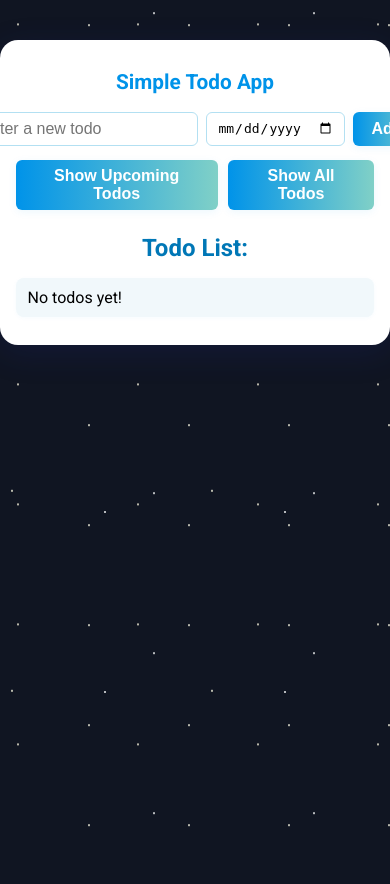
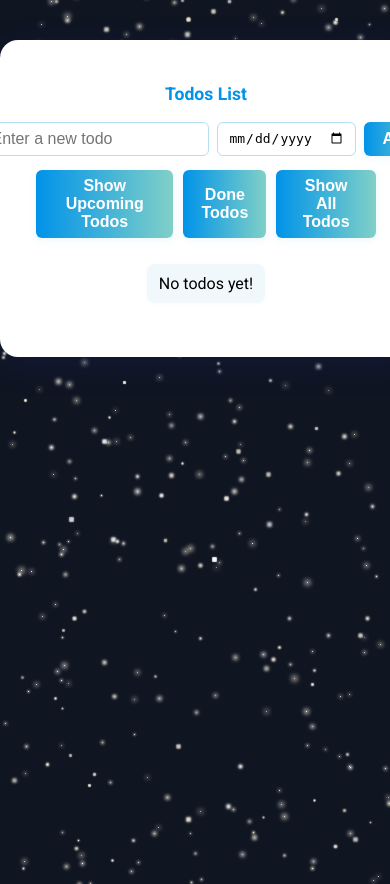
Before and after one commit to ATP-MiNTo/summerthing, a FastAPI app: page / in a window 390 px wide; the page is wider, and only the part inside the window is pictured. Run offline with FastAPI, Linux system fonts and the light colour scheme.

Commit message:
Enhance Todo app functionality and UI: - Update README with detailed features and usage instructions - Implement toggle functionality for todos with status updates - Add filtering routes for done and undone todos - Improve styling for todo items and buttons - Introduce falling star animation for a dynamic background

```diff
--- a/main.py
+++ b/main.py
@@ -9,6 +9,7 @@ from routes.add import router as add_router
 from routes.delete import router as delete_router
 from routes.edit import router as edit_router
 from routes.filter import router as filter_router
+from routes.toggle import router as toggle_router
 
 app = FastAPI()
 app.mount("/static", StaticFiles(directory="static"), name="static")
@@ -18,6 +19,7 @@ app.include_router(add_router)
 app.include_router(delete_router)
 app.include_router(edit_router)
 app.include_router(filter_router)
+app.include_router(toggle_router)
 
 @app.get("/", response_class=HTMLResponse)
 def read_root(request: Request):
--- a/models.py
+++ b/models.py
@@ -5,3 +5,4 @@ class Todo(BaseModel):
     id: int
     item: str
     due_date: date
+    status: str = "Undone"
--- a/static/themes.css
+++ b/static/themes.css
@@ -1,3 +1,47 @@
+/* Todo status coloring */
+/* Todo status coloring */
+.todo-item.done {
+    background: #B2FBA5 !important;
+}
+.todo-item.undone {
+    background: #FF746C !important;
+}
+.toggle-btn {
+    /* Use the same style as other buttons */
+    background: linear-gradient(90deg, #0093e9 0%, #80d0c7 100%) !important;
+    color: #fff !important;
+    border-radius: 6px;
+    border: none;
+    padding: 7px 18px;
+    font-size: 1em;
+    font-weight: 600;
+    cursor: pointer;
+    box-shadow: 0 2px 8px rgba(0,147,233,0.08);
+    transition: background 0.2s, transform 0.1s;
+    margin-right: 8px;
+}
+.toggle-btn:hover {
+    background: linear-gradient(90deg, #0077b6 0%, #48c6ef 100%) !important;
+    transform: translateY(-2px) scale(1.04);
+}
+/* Falling star animation */
+.falling-star {
+    position: fixed;
+    border-radius: 50%;
+    pointer-events: none;
+    z-index: 0;
+    will-change: top, left, opacity;
+    transition: opacity 0.3s;
+    background: white;
+    box-shadow: 0 0 6px 2px #fffbe7, 0 0 12px 4px #fff8dc;
+    animation: star-glow 2.5s infinite alternate;
+}
+
+@keyframes star-glow {
+    0% { filter: brightness(1.2); opacity: 0.85; }
+    50% { filter: brightness(2.2); opacity: 1; }
+    100% { filter: brightness(0.7); opacity: 0.7; }
+}
 body {
     background: #101522;
     font-family: 'Roboto', Arial, sans-serif;
@@ -5,34 +49,73 @@ body {
     min-height: 100vh;
     position: relative;
     overflow-x: hidden;
+.container {
+    background: #fff;
+    min-width: 340px;
+    max-width: 700px;
+    width: auto;
+    margin: 40px auto 0 auto;
+    border-radius: 18px;
+    box-shadow: 0 8px 32px 0 rgba(31, 38, 135, 0.2);
+    padding: 32px 36px 28px 36px;
+    position: relative;
+    z-index: 1;
+    overflow-x: auto;
+    display: flex;
+    flex-direction: column;
+    align-items: center;
+    justify-content: center;
 }
 
 body::before {
-    content: '';
+    content: none;
+}
+
+.falling-star {
     position: fixed;
     top: 0;
-    left: 0;
-    width: 100vw;
-    height: 100vh;
+    border-radius: 50%;
+    pointer-events: none;
     z-index: 0;
-    pointer-events: none;
-    background:
-        radial-gradient(circle, #fff8e1 1.2px, transparent 1.2px) 20vw 10vh/120px 120px repeat,
-        radial-gradient(circle, #fff 1.2px, transparent 1.2px) 60vw 30vh/160px 160px repeat,
-        radial-gradient(circle, #fffde4 1.5px, transparent 1.5px) 80vw 70vh/200px 200px repeat,
-        radial-gradient(circle, #fffbe7 1.1px, transparent 1.1px) 10vw 80vh/100px 100px repeat,
-        radial-gradient(circle, #fff 1.3px, transparent 1.3px) 50vw 50vh/180px 180px repeat;
-    opacity: 0.7;
+    opacity: 0.85;
+    background: white;
+    box-shadow: 0 0 6px 2px #fffbe7, 0 0 12px 4px #fff8dc;
+    animation: fall 4s linear infinite;
+}
+
+@keyframes fall {
+    0% {
+        transform: translateY(-10vh) scale(1);
+        opacity: 0.7;
+    }
+    10% {
+        opacity: 1;
+    }
+    90% {
+        opacity: 1;
+    }
+    100% {
+        transform: translateY(110vh) scale(1.1);
+        opacity: 0;
+    }
+}
 }
 .container {
     background: #fff;
-    max-width: 500px;
+    min-width: 340px;
+    max-width: 700px;
+    width: auto;
     margin: 40px auto 0 auto;
     border-radius: 18px;
     box-shadow: 0 8px 32px 0 rgba(31, 38, 135, 0.2);
-    padding: 32px 28px 24px 28px;
+    padding: 32px 36px 28px 36px;
     position: relative;
     z-index: 1;
+    overflow-x: auto;
+    display: flex;
+    flex-direction: column;
+    align-items: center;
+    justify-content: center;
 }
 .docker-logo {
     display: flex;
@@ -91,6 +174,10 @@ h2 {
 ul {
     list-style: none;
     padding: 0;
+    width: 100%;
+    display: flex;
+    flex-direction: column;
+    align-items: center;
 }
 li {
     background: #f1f8fb;
@@ -101,6 +188,10 @@ li {
     align-items: center;
     gap: 10px;
     box-shadow: 0 1px 4px rgba(0,147,233,0.04);
+    min-width: 320px;
+    max-width: 100%;
+    flex-wrap: wrap;
+    justify-content: center;
 }
 li form {
     margin: 0;
@@ -114,9 +205,15 @@ li span {
 }
 @media (max-width: 600px) {
     .container {
-        padding: 16px 4vw 12px 4vw;
+        padding: 10px 2vw 10px 2vw;
+        min-width: 0;
+        max-width: 98vw;
+    }
+    li {
+        min-width: 0;
+        flex-wrap: wrap;
     }
     h1 {
-        font-size: 1.3em;
+        font-size: 1.1em;
     }
 }
--- a/templates/index.html
+++ b/templates/index.html
@@ -7,7 +7,7 @@
 </head>
 <body>
     <div class="container">
-        <h1>Simple Todo App</h1>
+        <h1>Todos List</h1>
 
         <form action="/create-todo" method="post">
             <input type="text" name="item" placeholder="Enter a new todo" required>
@@ -19,18 +19,28 @@
             <form action="/upcoming" method="get" style="margin: 0;">
                 <button type="submit">Show Upcoming Todos</button>
             </form>
+            {% if show_done %}
+            <form action="/undone" method="get" style="margin: 0;">
+                <button type="submit">Undone Todos</button>
+            </form>
+            {% else %}
+            <form action="/done" method="get" style="margin: 0;">
+                <button type="submit">Done Todos</button>
+            </form>
+            {% endif %}
             <form action="/" method="get" style="margin: 0;">
                 <button type="submit">Show All Todos</button>
             </form>
         </div>
-
-        <h2>Todo List:</h2>
         <ul>
             {% for todo in todos %}
-                <li style="display: flex; align-items: center; gap: 10px;">
+                <li class="todo-item {{ todo.status|lower }}" style="display: flex; align-items: center; gap: 10px; background: {{ '#FF746C' if todo.status == 'Undone' else '#B2FBA5' }};">
+                    <form action="/toggle-todo/{{ todo.id }}" method="post" style="margin: 0;">
+                        <button type="submit" class="toggle-btn">Toggle</button>
+                    </form>
                     <form action="/edit-todo/{{ todo.id }}" method="post" style="display: flex; align-items: center; gap: 8px; margin: 0;" onsubmit="return saveEdit(event, '{{ todo.id }}')">
                         <input type="text" name="item" value="{{ todo.item }}" required readonly id="item-{{ todo.id }}" style="flex: 1 1 auto; min-width: 0;">
-                        <span id="due-label-{{ todo.id }}" style="margin-left: 10px; color: #0093e9; font-size: 0.98em; font-weight: 500;">Due: {{ todo.due_date }}</span>
+                        <span id="due-label-{{ todo.id }}" style="margin-left: 10px; color: {{ 'white' if todo.status == 'Undone' else '#0093e9' }}; font-size: 0.98em; font-weight: 500;">Due: {{ todo.due_date }}</span>
                         <input type="date" name="due_date" value="{{ todo.due_date }}" required id="due-{{ todo.id }}" style="display:none;">
                         <button type="button" onclick="enableEdit('{{ todo.id }}')" id="edit-btn-{{ todo.id }}">Edit</button>
                         <button type="submit" style="display:none;" id="save-btn-{{ todo.id }}">Save</button>
@@ -46,7 +56,41 @@
         </ul>
     </div>
     <script>
-
+    // Falling star field generator
+    (function() {
+        const STAR_COUNT = 400;
+        const colors = ['#fff', '#fffbe7', '#fff8dc', '#fdf6e3'];
+        for (let i = 0; i < STAR_COUNT; i++) {
+            const star = document.createElement('div');
+            star.className = 'falling-star';
+            const size = Math.random() * 0.7 + 0.3; // smaller: 0.3px to 1.4px
+            star.style.width = size + 'px';
+            star.style.height = size + 'px';
+            star.style.left = (Math.random() * 100) + 'vw';
+            star.style.top = (-5 + Math.random() * 100) + 'vh';
+            star.style.background = colors[Math.floor(Math.random() * colors.length)];
+            star.style.opacity = (0.7 + Math.random() * 0.3).toFixed(2);
+            star.style.boxShadow = `0 0 ${Math.random()*4+1}px ${Math.random()*1.5+0.5}px ${colors[Math.floor(Math.random()*colors.length)]}`;
+            star.dataset.speed = (0.12 + Math.random() * 0.15).toFixed(2); // slower: 0.12 to 0.5
+            document.body.appendChild(star);
+        }
+        function animateStars() {
+            const stars = document.getElementsByClassName('falling-star');
+            for (let i = 0; i < stars.length; i++) {
+                let star = stars[i];
+                let top = parseFloat(star.style.top);
+                let speed = parseFloat(star.dataset.speed);
+                top += speed;
+                if (top > 105) {
+                    top = -5;
+                    star.style.left = (Math.random() * 100) + 'vw';
+                }
+                star.style.top = top + 'vh';
+            }
+            requestAnimationFrame(animateStars);
+        }
+        animateStars();
+    })();
 
     function enableEdit(id) {
         document.getElementById('item-' + id).removeAttribute('readonly');
```
Also changed, not shown: routes/filter.py (+11 -0 lines), routes/toggle.py (added, +10 -0 lines), storage.py (+10 -1 lines), README.md.
